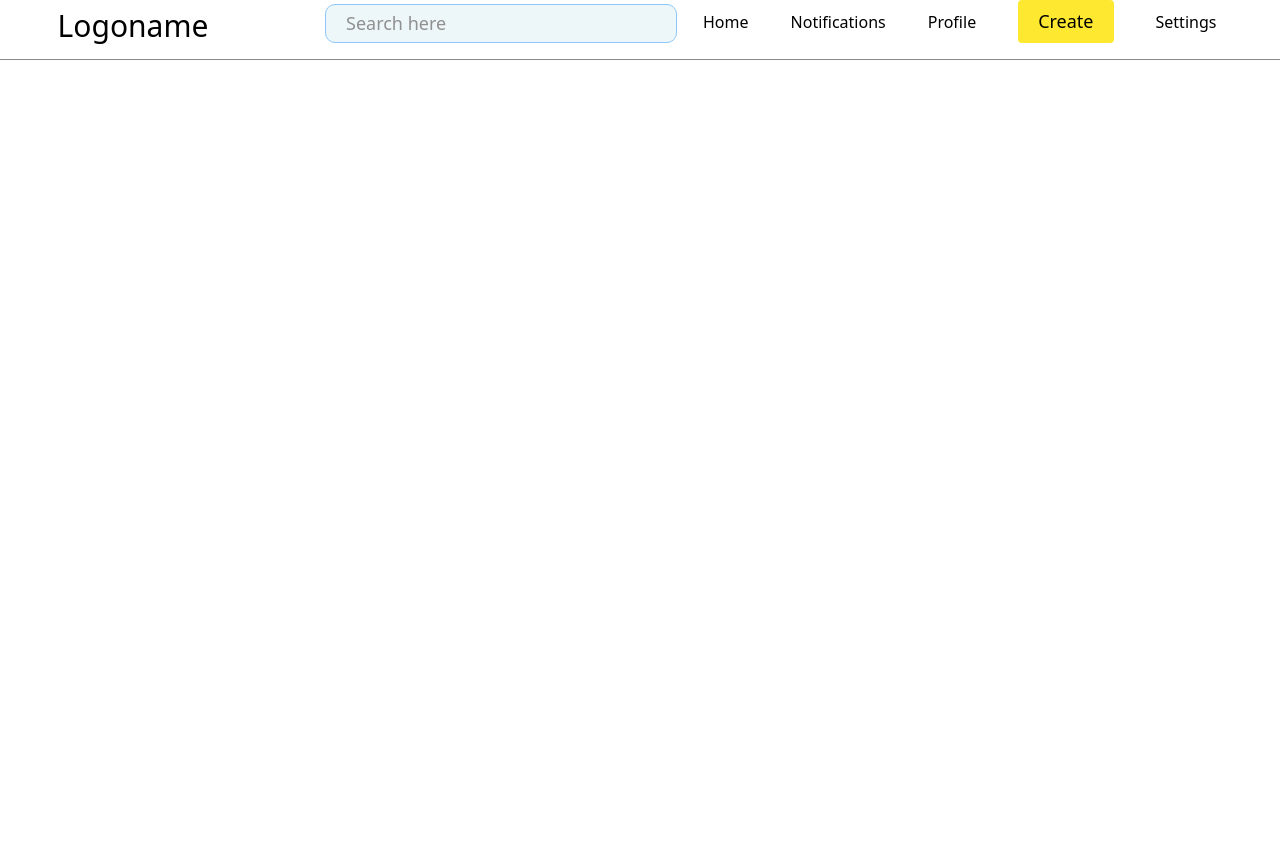
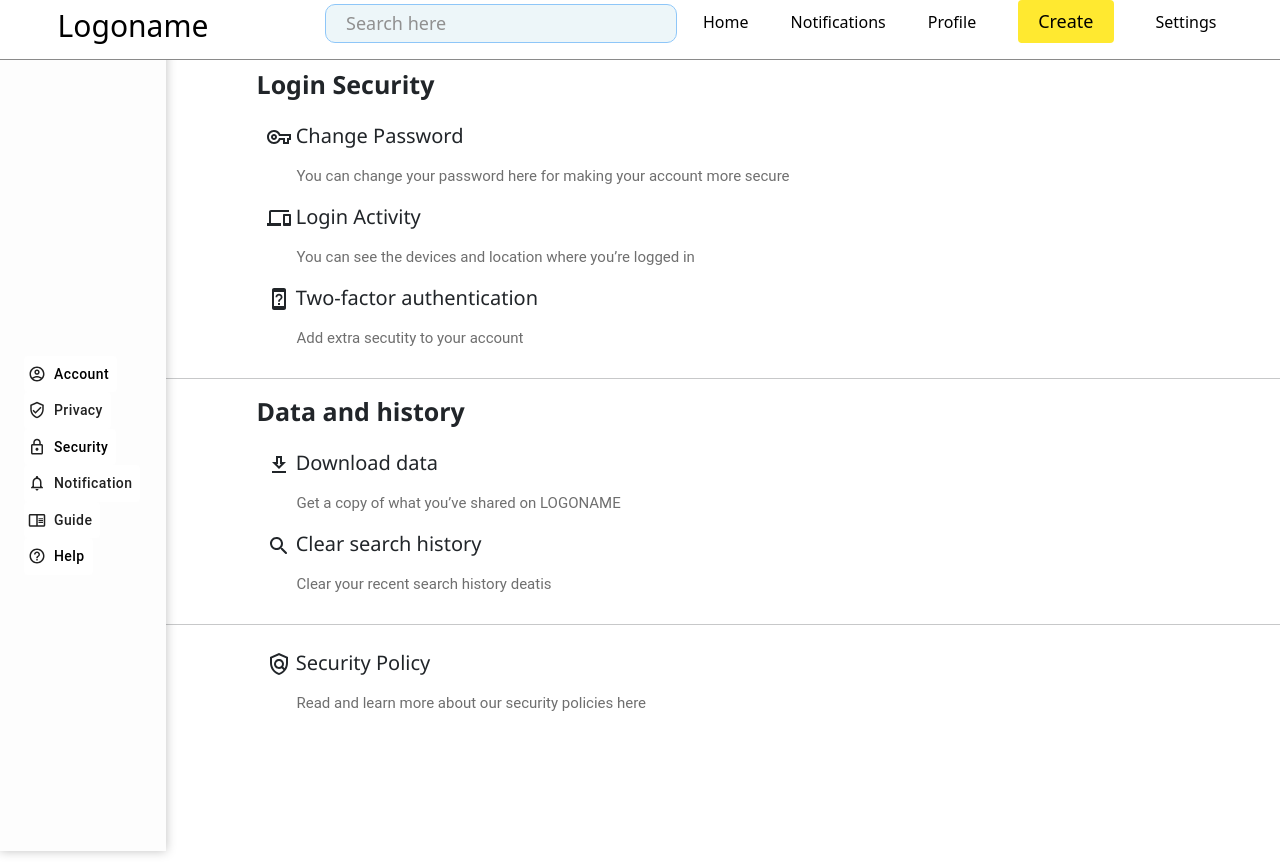
Before and after one commit to Lantaspera/writtingapp, a React (Create React App) app: page /security in a window 1280 px wide. Before the commit the page ends 800 px from the top, so only its background shows below. Built offline with nearby package versions, Linux system fonts and the light colour scheme.

Commit message:
security page

```diff
--- a/src/Components/LeftNavibar/LeftNavbarsettings.js
+++ b/src/Components/LeftNavibar/LeftNavbarsettings.js
@@ -49,9 +49,9 @@ function LeftNavbarsettings() {
 
                         <Button
                          className={classes.btn}
-                         href="#"
+
                          startIcon={<HttpsOutlinedIcon style={{ fontSize: 18 }}/>}
-                         >Security</Button><br/>
+                         ><Link to="/security" style={{textDecoration: 'none', color: 'black'  }}>Security</Link></Button><br/>
 
                         <Button
                          className={classes.btn}
--- a/src/Components/Navibar.js
+++ b/src/Components/Navibar.js
@@ -9,6 +9,8 @@ import Create from '../Pages/Create';
 import ReadList from '../Pages/ReadList';
 import Help from '../Pages/Help';
 import Events from '../Pages/Events';
+import Security from '../Pages/Security';
+
 
 function Navibar() {
     return (
@@ -24,7 +26,9 @@ function Navibar() {
                 <Route path = '/readlist' component={ReadList}></Route>
                 <Route path ='/accountsettings' component={Settings}></Route>
                 <Route path = '/help' component={Help}></Route>
+                <Route path = '/security' component={Security}></Route>
                 <Route path = '/events' component={Events}></Route>
+
 
             </Switch>
           </Router>
--- a/src/Components/sidenav/readlist/ReadListPage.js
+++ b/src/Components/sidenav/readlist/ReadListPage.js
@@ -1,6 +1,6 @@
 import React from 'react'
 import "./ReadList.css"
-
+import AddCircleOutlineOutlinedIcon from '@material-ui/icons/AddCircleOutlineOutlined';
 function ReadListPage() {
     return (
         <div>
@@ -11,11 +11,13 @@ function ReadListPage() {
 
                </div>
                <div className="Left-RL">
-               <input className="submit-RL"  value="Recently read" type="submit" />
+               <button className="submit-RL" >Recently read</button>
                <br/>
-               <input className="submit-RL"  value="Create Readlist" type="submit" />
+               <button class="submit-RL" >
+               <AddCircleOutlineOutlinedIcon style={{ fontSize: 16 }}/> Create Readlist
+                </button>
                <br/>
-               <input className="submit-RL"  value="Liked writings" type="submit" />
+               <button className="submit-RL"> Liked writings</button>
 
 
 
--- /dev/null
+++ b/src/Components/sidenav/security/SecurityPage.css
@@ -0,0 +1,45 @@
+.main-SE{
+    width: 88vw;
+    height: 100vh;
+    margin-left: 13vw;
+}
+.sub-SE{
+    width: 88vw;
+}
+.title-SE{
+    font-family:  Segoe UI;
+    font-style: normal;
+    font-weight: 600;
+    font-size: 25px;
+    line-height: 41px;
+    margin-left: 0;
+    margin-top:-10px;
+}
+.tb-SE{
+    margin-left: 8%;
+    margin-top: 2%;
+}
+.cnt-SE{
+    font-family:  Segoe UI;
+    font-style: normal;
+    font-weight: normal;
+    font-size: 20px;
+    margin-left: 10px;
+}
+.subcnt-SE{
+    font-family: Roboto;
+    font-style: normal;
+    font-weight: normal;
+    font-size: 15px;
+    line-height: 19px;
+    display: flex;
+    align-items: flex-end;
+    margin-left: 40px;
+    color: rgba(0, 0, 0, 0.57);
+}
+.lin-SE{
+    margin-top: 30px;
+}
+.line-SE{
+margin-top: 30px;
+}
--- /dev/null
+++ b/src/Components/sidenav/security/SecurityPage.js
@@ -0,0 +1,96 @@
+import React from 'react'
+import "./SecurityPage.css"
+import VpnKeyOutlinedIcon from '@material-ui/icons/VpnKeyOutlined';
+import GetAppOutlinedIcon from '@material-ui/icons/GetAppOutlined';
+import SearchRoundedIcon from '@material-ui/icons/SearchRounded';
+import PolicyOutlinedIcon from '@material-ui/icons/PolicyOutlined';
+import DevicesOutlinedIcon from '@material-ui/icons/DevicesOutlined';
+import DeviceUnknownOutlinedIcon from '@material-ui/icons/DeviceUnknownOutlined';
+
+
+function SecurityPage() {
+    return (
+        <div className="main-SE">
+            <div className="sub-SE">
+            <section className="tb-SE">
+                <p className="title-SE">Login Security</p>
+
+
+                            <div className="icon-SE">
+
+
+                                <p className="cnt-SE" ><VpnKeyOutlinedIcon/>    Change Password</p>
+                                < p className="subcnt-SE">You can change your password here for making your account more secure</p>
+
+                            </div>
+
+                            <div className="icon-SE" >
+
+
+
+                                <p className="cnt-SE"><DevicesOutlinedIcon/>   Login Activity</p>
+                                <p className="subcnt-SE">You can see the devices and location where you’re logged in</p>
+
+                            </div>
+
+                            <div className="icon-SE" >
+
+
+                                <p className="cnt-SE"><DeviceUnknownOutlinedIcon/>   Two-factor authentication</p>
+                                <p className="subcnt-SE">Add extra secutity to your account</p>
+                           </div>
+
+                        </section>
+                        <hr className="lin-SE"/>
+            </div>
+            <div className="sub-SE">
+            <section className="tb-SE">
+                <p className="title-SE">Data and history</p>
+
+
+                            <div className="icon-SE">
+
+
+                                <p className="cnt-SE"> <GetAppOutlinedIcon/>    Download data</p>
+                                < p className="subcnt-SE">Get a copy of what you’ve shared on LOGONAME</p>
+
+                            </div>
+
+                            <div className="icon-SE" >
+
+
+
+                                <p className="cnt-SE"> <SearchRoundedIcon/>   Clear search history</p>
+                                <p className="subcnt-SE">Clear your recent search history deatis</p>
+
+                            </div>
+
+
+
+                        </section>
+                        <hr className="line-SE"/>
+            </div>
+            <div className="sub-SE">
+            <section className="tb-SE">
+
+
+
+                            <div className="icon-SE">
+
+
+                                <p className="cnt-SE"> <PolicyOutlinedIcon/>   Security Policy</p>
+                                < p className="subcnt-SE">Read and learn more about our security policies here</p>
+
+                            </div>
+
+
+                        </section>
+
+            </div>
+
+
+        </div>
+    )
+}
+
+export default SecurityPage
--- /dev/null
+++ b/src/Pages/Security.js
@@ -0,0 +1,14 @@
+import React from 'react'
+import SecurityPage from '../Components/sidenav/security/SecurityPage'
+import LeftNavbarsettings from '../Components/LeftNavibar/LeftNavbarsettings'
+
+function Security() {
+    return (
+        <div>
+            <LeftNavbarsettings />
+            <SecurityPage />
+        </div>
+    )
+}
+
+export default Security
```
Also changed, not shown: public/Assets/images/key.png (added).
